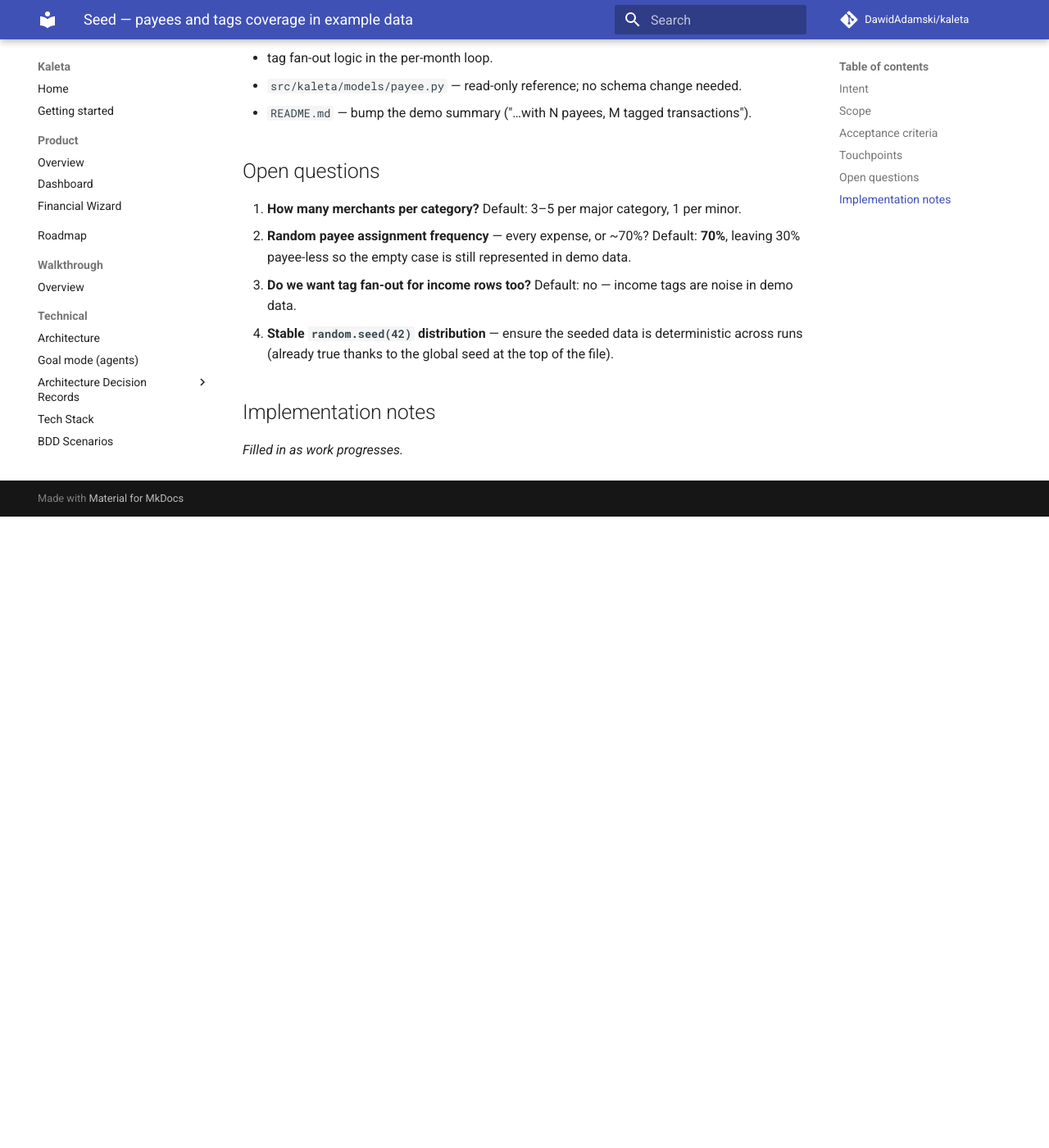
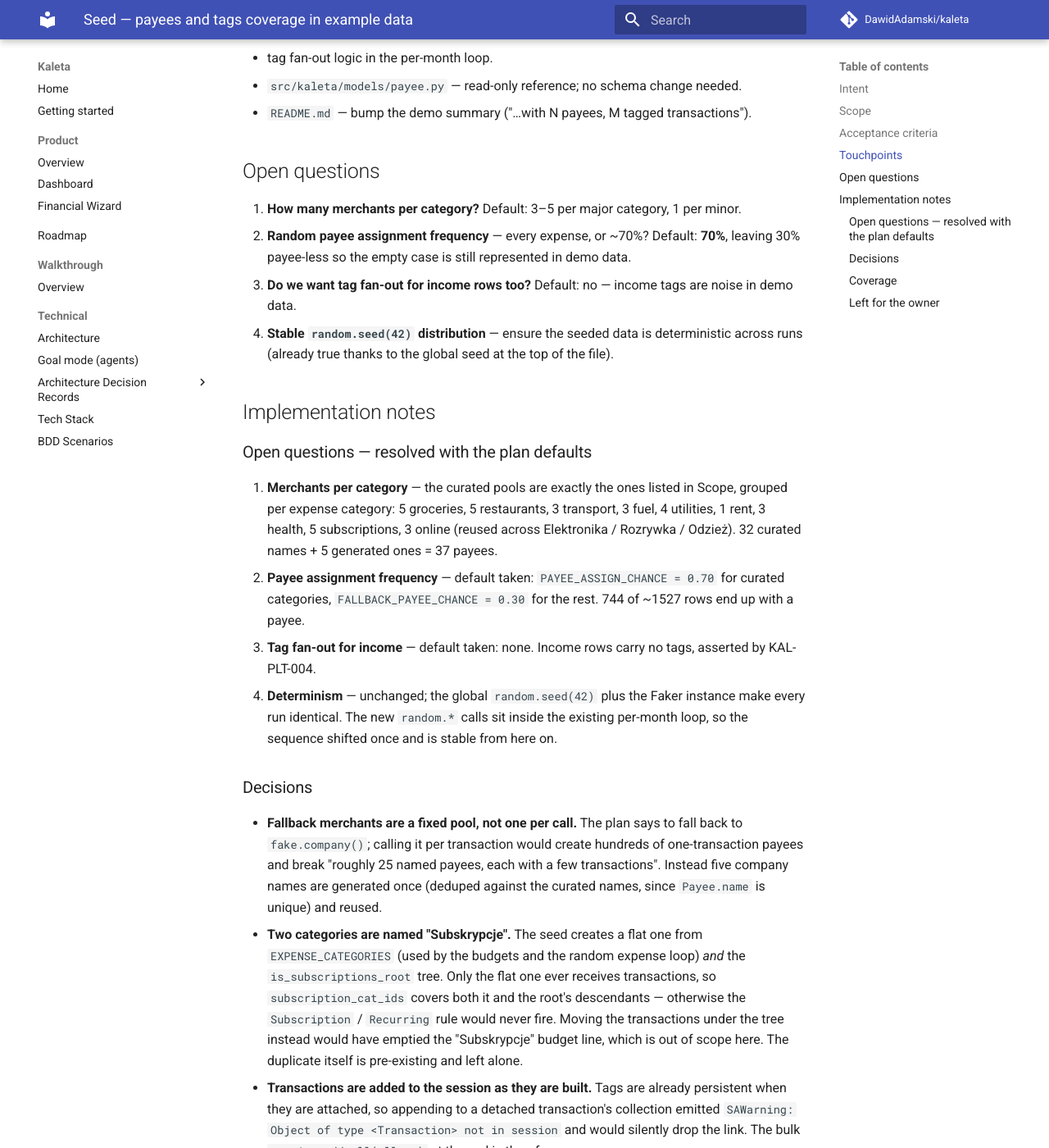
Before and after one commit to DawidAdamski/kaleta, an MkDocs documentation site: the page built from docs/plans/seed-payees-tags-coverage.md, in a window 1280 px wide and 1400 px high, scrolled down 1922 px. Shown: the whole window at 82% size. Built offline with MkDocs 1.6.1 and Material for MkDocs 9.7.7, drawn with Linux system fonts in a browser that asks for light colours; comment, search, counter and statistics services are not loaded; before the commit the page ends 2552 px from its top, so only the background shows below that; some of the changed text lies outside the part shown.

Commit message:
test(seed): cover payee and tag fan-out, KAL-PLT-003/004
Covers: KAL-PLT-003, KAL-PLT-004

Adds the two scenarios to docs/bdd.md, an integration test that runs
the real seed script against a throwaway SQLite file, the plan's
implementation notes and the README demo-data blurb.

Co-Authored-By: Claude Opus 5 (1M context) <noreply@anthropic.com>

```diff
--- a/docs/plans/seed-payees-tags-coverage.md
+++ b/docs/plans/seed-payees-tags-coverage.md
@@ -109,4 +109,65 @@ Out of scope:
    global seed at the top of the file).
 
 ## Implementation notes
-_Filled in as work progresses._
+
+### Open questions — resolved with the plan defaults
+
+1. **Merchants per category** — the curated pools are exactly the ones
+   listed in Scope, grouped per expense category: 5 groceries, 5
+   restaurants, 3 transport, 3 fuel, 4 utilities, 1 rent, 3 health, 5
+   subscriptions, 3 online (reused across Elektronika / Rozrywka /
+   Odzież). 32 curated names + 5 generated ones = 37 payees.
+2. **Payee assignment frequency** — default taken: `PAYEE_ASSIGN_CHANCE
+   = 0.70` for curated categories, `FALLBACK_PAYEE_CHANCE = 0.30` for
+   the rest. 744 of ~1527 rows end up with a payee.
+3. **Tag fan-out for income** — default taken: none. Income rows carry
+   no tags, asserted by KAL-PLT-004.
+4. **Determinism** — unchanged; the global `random.seed(42)` plus the
+   Faker instance make every run identical. The new `random.*` calls sit
+   inside the existing per-month loop, so the sequence shifted once and
+   is stable from here on.
+
+### Decisions
+
+- **Fallback merchants are a fixed pool, not one per call.** The plan
+  says to fall back to `fake.company()`; calling it per transaction
+  would create hundreds of one-transaction payees and break "roughly 25
+  named payees, each with a few transactions". Instead five company
+  names are generated once (deduped against the curated names, since
+  `Payee.name` is unique) and reused.
+- **Two categories are named "Subskrypcje".** The seed creates a flat
+  one from `EXPENSE_CATEGORIES` (used by the budgets and the random
+  expense loop) *and* the `is_subscriptions_root` tree. Only the flat
+  one ever receives transactions, so `subscription_cat_ids` covers
+  both it and the root's descendants — otherwise the
+  `Subscription` / `Recurring` rule would never fire. Moving the
+  transactions under the tree instead would have emptied the
+  "Subskrypcje" budget line, which is out of scope here. The duplicate
+  itself is pre-existing and left alone.
+- **Transactions are added to the session as they are built.** Tags are
+  already persistent when they are attached, so appending to a detached
+  transaction's collection emitted `SAWarning: Object of type
+  <Transaction> not in session` and would silently drop the link. The
+  bulk `session.add_all(all_tx)` at the end is therefore gone.
+- **Summary counters are kept as the rows are built.** Reading
+  `tx.tags` back after the loop would trigger a lazy load from sync
+  code (`MissingGreenlet`).
+- **Descriptions are untouched.** Naming the payee in the description
+  would be payee→description inference in reverse and is out of scope;
+  it would also interact with the demo `LIDL` categorisation rule.
+- Seed runtime is unchanged: 1.19 s before, 1.04 s after (local,
+  SQLite).
+
+### Coverage
+
+`KAL-PLT-003` (payees) and `KAL-PLT-004` (tags) are new in
+`docs/bdd.md`, both `@automated` by
+`tests/integration/test_seed_payees_tags.py`, which runs the real
+`scripts/seed.py` against a throwaway SQLite file once per module and
+asserts on the resulting rows.
+
+### Left for the owner
+
+The "spot-check the Transactions table / Payees page / by-payee report
+in the UI" half of the acceptance criteria is manual — the automated
+test asserts the same facts at the database and service level.
```
Also changed, not shown: README.md (+2 -1 lines), docs/bdd.md (+27 -0 lines), 1 other file.
